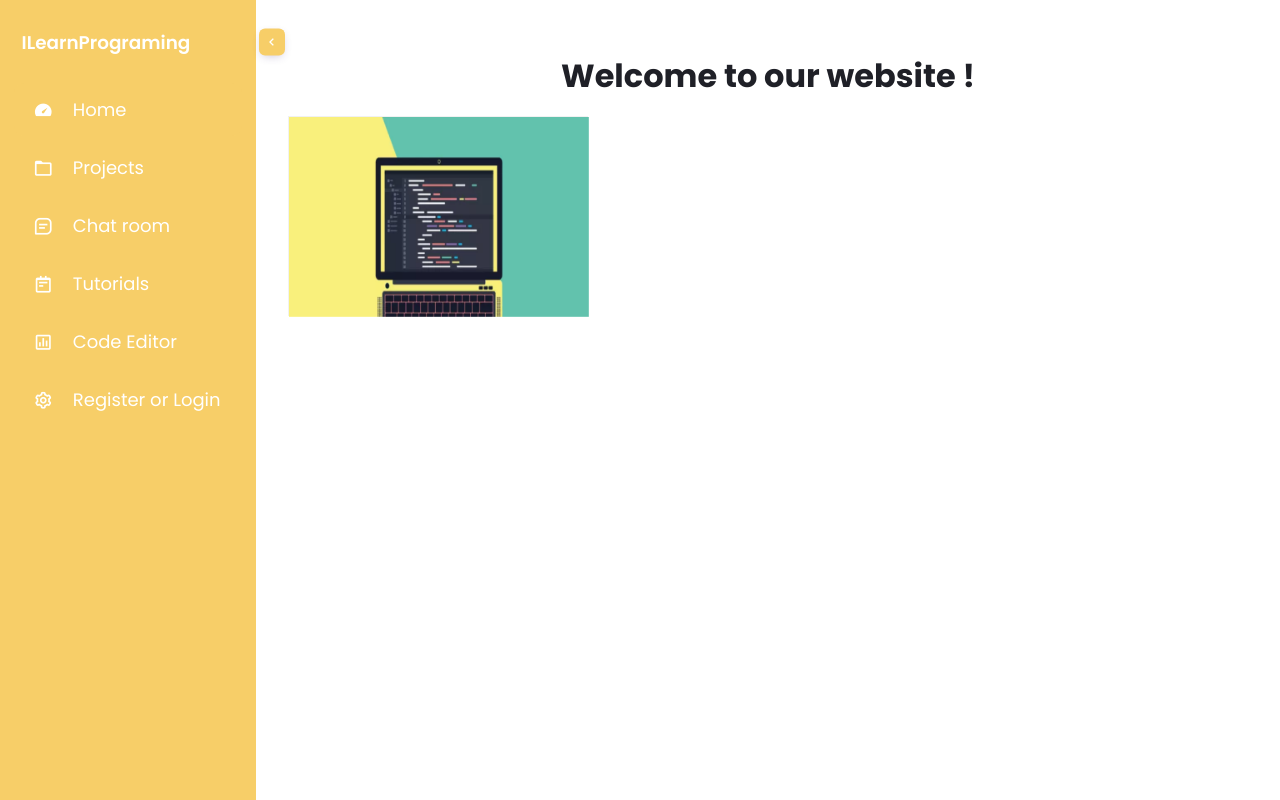
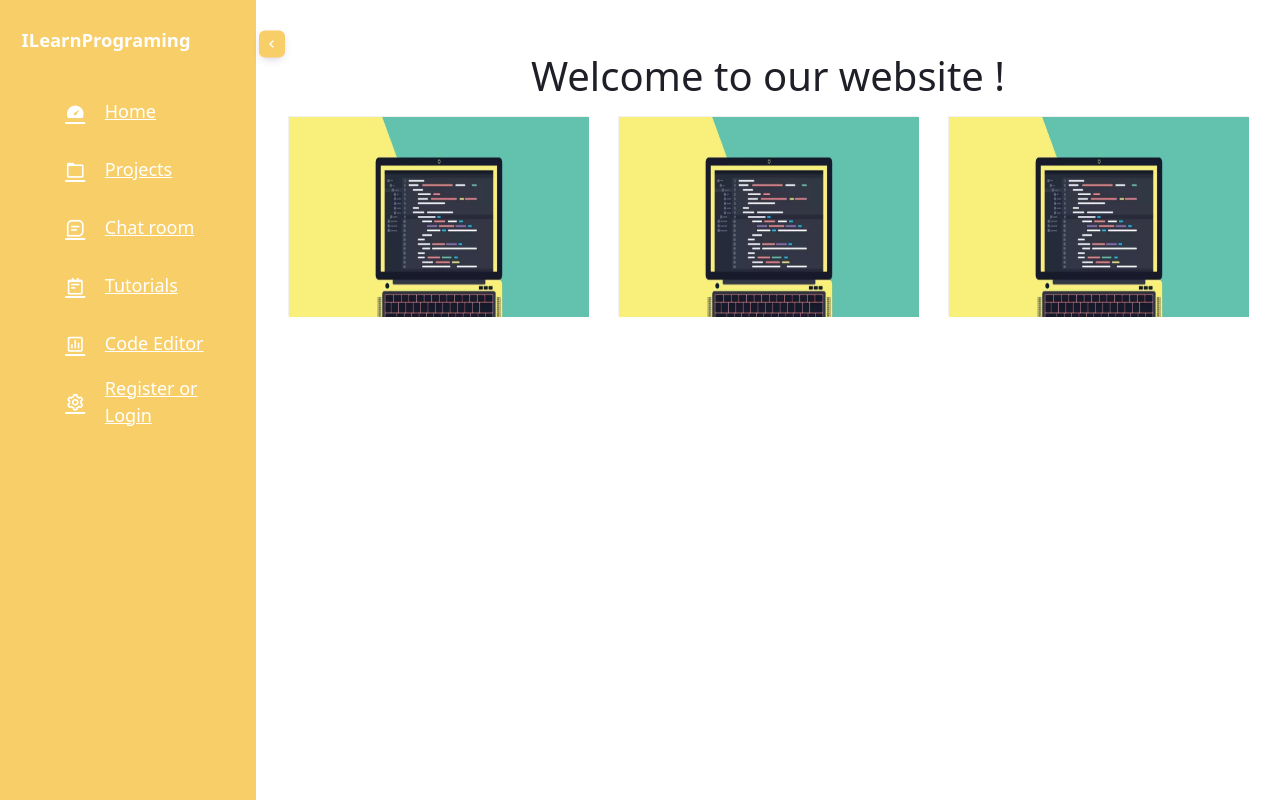
Before and after one commit to Robert1433/-info, a Django app: page / in a window 1280 px wide. Run offline with Django 3.2, Linux system fonts and the light colour scheme.

Commit message:
flip master

```diff
--- a/Project/Template/home.html
+++ b/Project/Template/home.html
@@ -3,13 +3,15 @@
 {%load static%}
 
 {%block content%}
-
+<link href="https://cdn.jsdelivr.net/npm/bootstrap@5.2.0-beta1/dist/css/bootstrap.min.css" rel="stylesheet" integrity="sha384-0evHe/X+R7YkIZDRvuzKMRqM+OrBnVFBL6DOitfPri4tjfHxaWutUpFmBp4vmVor" crossorigin="anonymous">
+<script src="https://cdn.jsdelivr.net/npm/bootstrap@5.2.0-beta1/dist/js/bootstrap.bundle.min.js" integrity="sha384-pprn3073KE6tl6bjs2QrFaJGz5/SUsLqktiwsUTF55Jfv3qYSDhgCecCxMW52nD2" crossorigin="anonymous"></script>
 <link rel="stylesheet" href="{%static 'style/home.css'%}">
 
 
 
 	<h1 style="text-align:center; margin-top:20px;">Welcome to our website {{user.username}}!</h1>
-
+<div class="position-relative">
+<div class="position-absolute top-0 start-0">
 	<div class="flip-card">
 		<div class="flip-card-inner">
 		  <div class="flip-card-front">
@@ -22,6 +24,41 @@
 		  </div>
 		</div>
 	  </div>
+</div>
+
+	<div class="position-absolute top-0 start-50 translate-middle-x">
+	  <div  class="flip-card">
+		<div class="flip-card-inner">
+		  <div class="flip-card-front">
+			<img src="{%static 'images/coding.webp'%}" alt="Avatar" style="width:300px;height:200px;">
+		  </div>
+		  <div class="flip-card-back">
+			<h1>TUTORIALS</h1>
+			<p>.........</p>
+			<p>..........</p>
+		  </div>
+		</div>
+	  </div>
+	</div>
+
+	<div class="position-absolute top-0 end-0">
+	  <div class="flip-card">
+		<div class="flip-card-inner">
+		  <div class="flip-card-front">
+			<img src="{%static 'images/coding.webp'%}" alt="Avatar" style="width:300px;height:200px;">
+		  </div>
+		  <div class="flip-card-back">
+			<h1>TUTORIALS</h1>
+			<p>.........</p>
+			<p>..........</p>
+		  </div>
+		</div>
+	  </div>
+	</div>
+
+</div>
+
+
 
 
 {%endblock%}
--- a/Project/static/JS/nav.js
+++ b/Project/static/JS/nav.js
@@ -3,7 +3,7 @@ const search = document.querySelector(".search");
 const sidebar_links = document.querySelectorAll(".sidebar-links a");
 const active_tab = document.querySelector(".active-tab");
 const shortcuts = document.querySelector(".sidebar-links h4");
-const tooltip_elements = document.querySelectorAll(".tooltip-element");
+const tiptool_elements = document.querySelectorAll(".tiptool-element");
 
 let activeIndex;
 
@@ -44,17 +44,17 @@ function changeLink() {
 
 sidebar_links.forEach((link) => link.addEventListener("click", changeLink));
 
-function showTooltip() {
-  let tooltip = this.parentNode.lastElementChild;
-  let spans = tooltip.children;
-  let tooltipIndex = this.dataset.tooltip;
+function showtiptool() {
+  let tiptool = this.parentNode.lastElementChild;
+  let spans = tiptool.children;
+  let tiptoolIndex = this.dataset.tiptool;
 
   Array.from(spans).forEach((sp) => sp.classList.remove("show"));
-  spans[tooltipIndex].classList.add("show");
+  spans[tiptoolIndex].classList.add("show");
 
-  tooltip.style.top = `${(100 / (spans.length * 2)) * (tooltipIndex * 2 + 1)}%`;
+  tiptool.style.top = `${(100 / (spans.length * 2)) * (tiptoolIndex * 2 + 1)}%`;
 }
 
-tooltip_elements.forEach((elem) => {
-  elem.addEventListener("mouseover", showTooltip);
+tiptool_elements.forEach((elem) => {
+  elem.addEventListener("mouseover", showtiptool);
 });
--- a/Project/static/style/navbar.css
+++ b/Project/static/style/navbar.css
@@ -312,7 +312,7 @@ nav:hover .shrink-btn,
   color: #fff;
 }
 
-.tooltip {
+.tiptool {
   background-color: var(--main-color);
   position: absolute;
   right: -1.2rem;
@@ -334,18 +334,18 @@ nav:hover .shrink-btn,
   white-space: nowrap;
 }
 
-.tooltip span {
+.tiptool span {
   grid-column: 1 / 2;
   grid-row: 1 / 2;
   opacity: 0;
   transition: 0.3s;
 }
 
-.tooltip span.show {
+.tiptool span.show {
   opacity: 1;
 }
 
-.tooltip-element:hover ~ .tooltip {
+.tiptool-element:hover ~ .tiptool {
   opacity: 1;
   pointer-events: all;
 }
@@ -385,6 +385,6 @@ body.shrink .admin-profile {
   transition: opacity 0.3s 0s, max-width 0.7s 0s ease-in-out;
 }
 
-body.shrink .tooltip {
+body.shrink .tiptool {
   display: grid;
 }
--- /dev/null
+++ b/package.json
@@ -0,0 +1,5 @@
+{
+  "dependencies": {
+    "bootstrap": "^5.2.0-beta1"
+  }
+}
```
Also changed, not shown: Project/db.sqlite3, package-lock.json (added).
